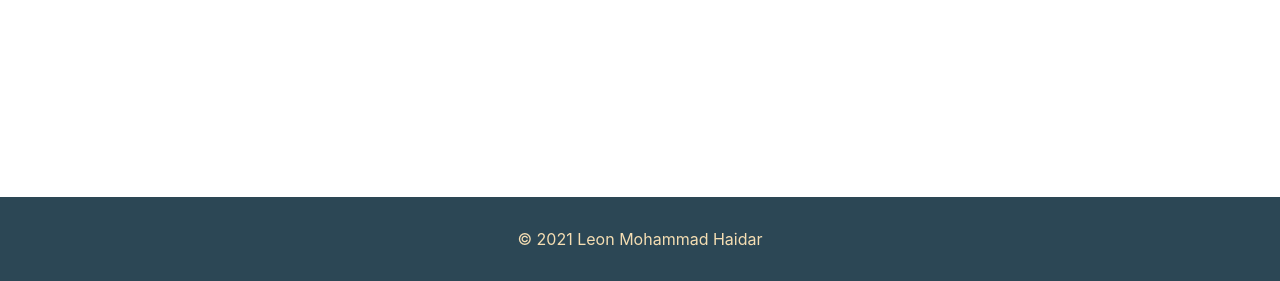
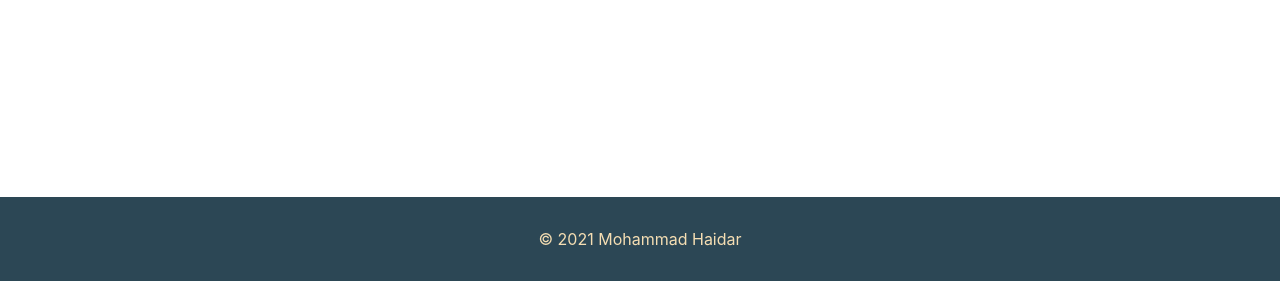
Before and after one commit to MohammadHaidar98/HTML-CSS_first_template, a plain HTML site: page index.html in a window 1280 px wide. Shown: the part 3701-3982 px from the top of the page. Drawn offline with nearby package versions, Linux system fonts and the light colour scheme.

Commit message:
Update index.html

```diff
--- a/index.html
+++ b/index.html
@@ -218,7 +218,7 @@
     <!-- End Contact Section-->
     <!-- Start Footer-->
     <footer class="footer">
-        <div >&copy; 2021 <span>Leon</span> Mohammad Haidar</div>
+        <div >&copy; 2021  Mohammad Haidar</div>
     </footer>
 </body>
 </html>
```
